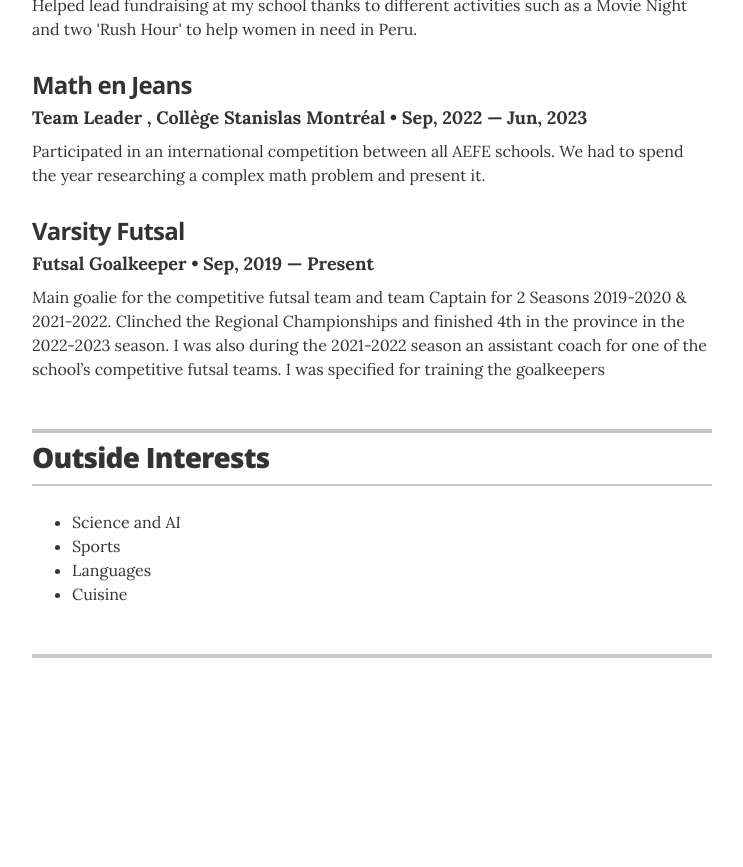
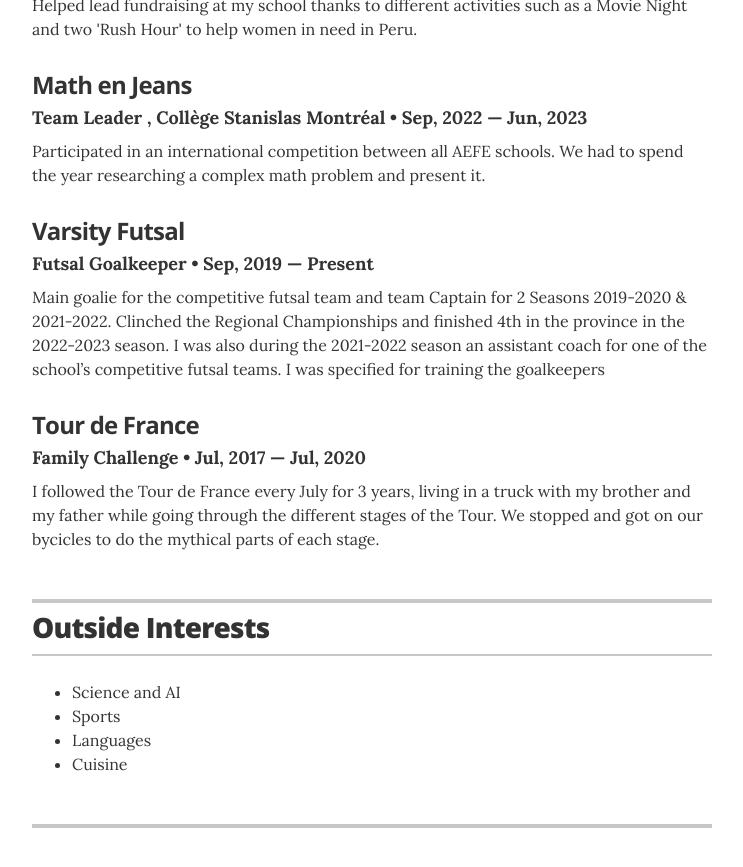
Before and after one commit to Tamus500/tamus500.github.io, a Jekyll site: the page built from index.html, in a window 1280 px wide and 900 px high, scrolled down 3219 px. Shown: the top 867 px of the window, without its empty margins (268-1011 px from the left). Built offline with Jekyll 4.4.1, drawn with Linux system fonts in a browser that asks for light colours; before the commit the page ends 3949 px from its top, so only the background shows below that.

Commit message:
Update extracurriculars.yml

```diff
--- a/_data/extracurriculars.yml
+++ b/_data/extracurriculars.yml
@@ -28,3 +28,8 @@
   role: Futsal Goalkeeper
   year: Sep, 2019  &mdash; Present
   summary: Main goalie for the competitive futsal team and team Captain for 2 Seasons 2019-2020 & 2021-2022. Clinched the Regional Championships and finished 4th in the province in the 2022-2023 season. I was also during the 2021-2022 season an assistant coach for one of the school’s competitive futsal teams. I was specified for training the goalkeepers
+
+- organization: Tour de France
+  role: Family Challenge
+  year: Jul, 2017 &mdash; Jul, 2020
+  summary: I followed the Tour de France every July for 3 years, living in a truck with my brother and my father while going through the different stages of the Tour. We stopped and got on our bycicles to do the mythical parts of each stage.
```
